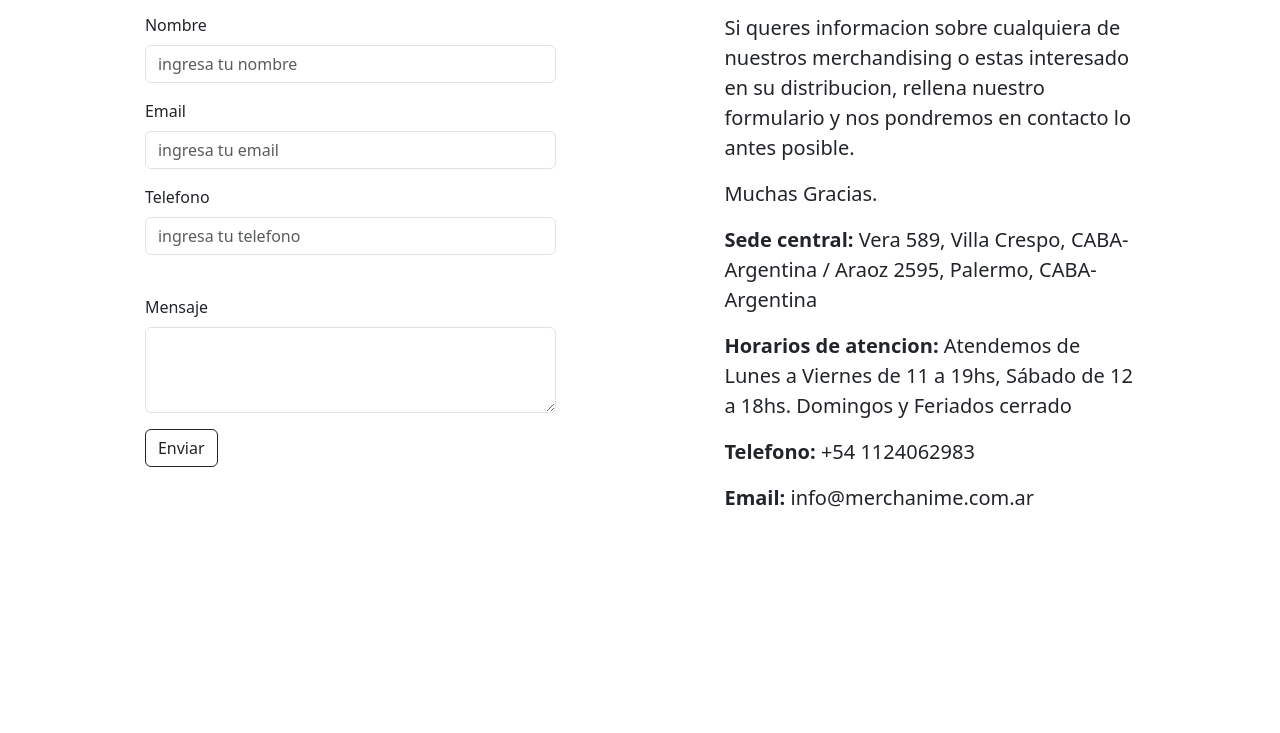
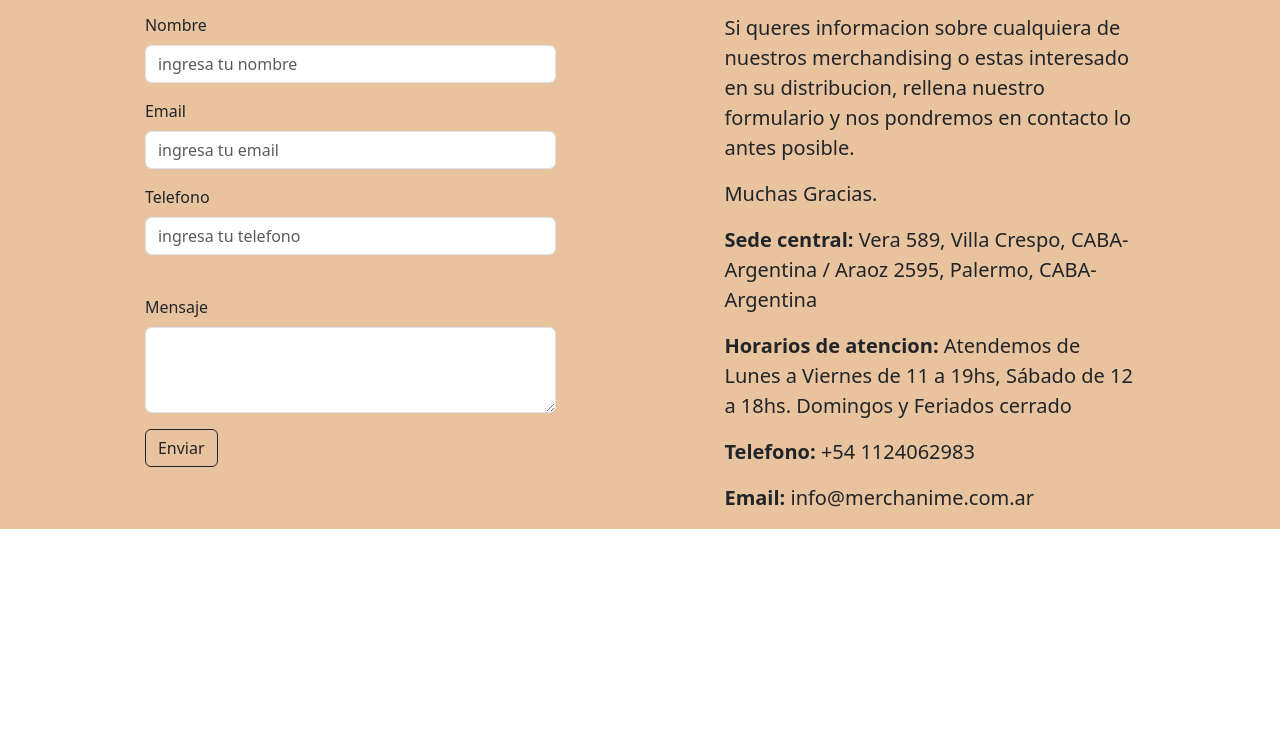
Before and after one commit to Aquino-Leger/Merchandising-anime, a plain HTML site: page contacto.html in a window 1280 px wide. Shown: the part 67-800 px from the top of the page. Drawn offline with nearby package versions, Linux system fonts and the light colour scheme.

Commit message:
se agrego un color de fondo

```diff
--- a/assets/styles/contacto.css
+++ b/assets/styles/contacto.css
@@ -0,0 +1,3 @@
+main{
+    background-color: #e8c39e;
+}
--- a/contacto.html
+++ b/contacto.html
@@ -10,6 +10,7 @@
     integrity="sha384-T3c6CoIi6uLrA9TneNEoa7RxnatzjcDSCmG1MXxSR1GAsXEV/Dwwykc2MPK8M2HN"
     crossorigin="anonymous"
 />
+<link rel="stylesheet" href="assets/styles/contacto.css">
 </head>
 <body>
     <header>
```
